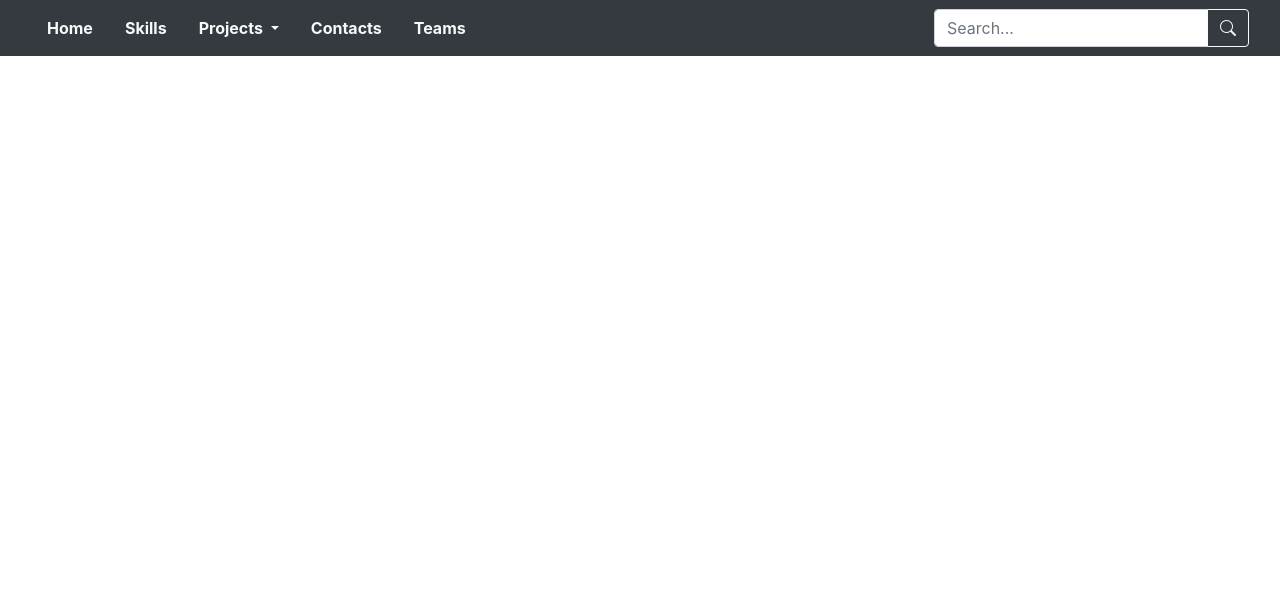
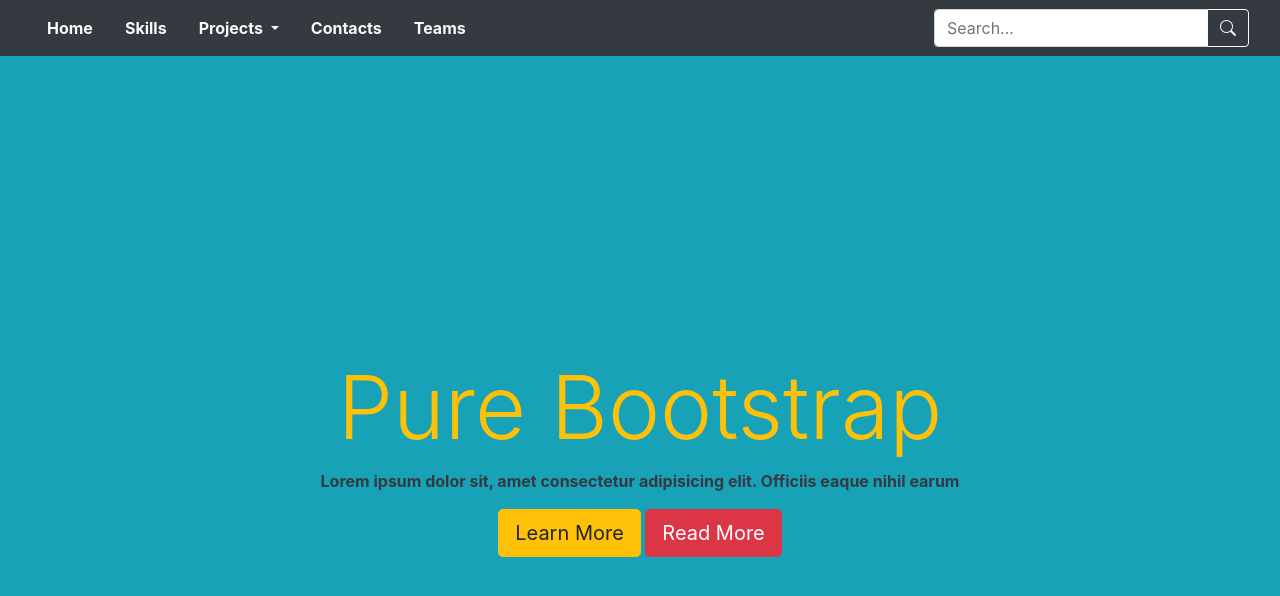
Before and after one commit to mayanktiwari101/purebootstrapprotfolio, a plain HTML site: page index.html in a window 1280 px wide. Drawn offline with nearby package versions, Linux system fonts and the light colour scheme.

Commit message:
didforsection

```diff
--- a/index.html
+++ b/index.html
@@ -8,7 +8,7 @@
         integrity="sha384-Vkoo8x4CGsO3+Hhxv8T/Q5PaXtkKtu6ug5TOeNV6gBiFeWPGFN9MuhOf23Q9Ifjh" crossorigin="anonymous">
     <link rel="stylesheet" href="https://cdn.jsdelivr.net/npm/bootstrap-icons@1.11.1/font/bootstrap-icons.css">
     <link rel="stylesheet" href="https://cdn.jsdelivr.net/npm/bootstrap-icons@1.11.1/font/bootstrap-icons.css">
-    <title>Pure bootstra-</title>
+    <title>Pure bootstrap</title>
 </head>
 
 <body>
@@ -18,6 +18,7 @@
             color: white !important;
             border-radius: 4px;
         }
+
         .dropdown-menu .dropdown-item:hover {
             background-color: blue;
             color: white !important;
@@ -82,6 +83,19 @@
             </div>
         </div>
     </nav>
+    <section>
+        <div class="container-fluid">
+            <div class="row bg-info justify-content-center align-items-center" style="height: 100vh;">
+                <div class="col-sm-10 text-center">
+                    <h2 class="text-warning display-2">Pure Bootstrap</h2>
+                    <p class="text-dark font-weight-bold">Lorem ipsum dolor sit, amet consectetur adipisicing elit.
+                        Officiis eaque nihil earum </p>
+                    <a class="btn btn-warning btn-lg me-3" href="#">Learn More</a>
+                    <a class="btn btn-danger btn-lg me-3" href="#">Read More</a>
+                </div>
+            </div>
+        </div>
+    </section>
     <script src="https://code.jquery.com/jquery-3.4.1.slim.min.js"
         integrity="sha384-J6qa4849blE2+poT4WnyKhv5vZF5SrPo0iEjwBvKU7imGFAV0wwj1yYfoRSJoZ+n"
         crossorigin="anonymous"></script>
```
